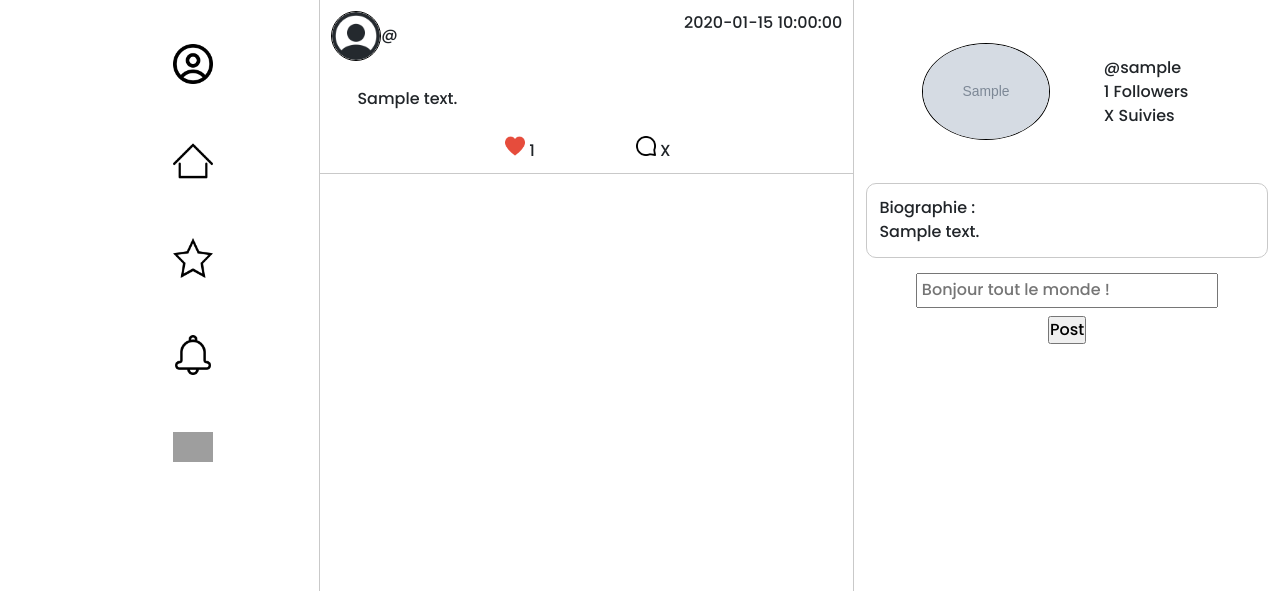
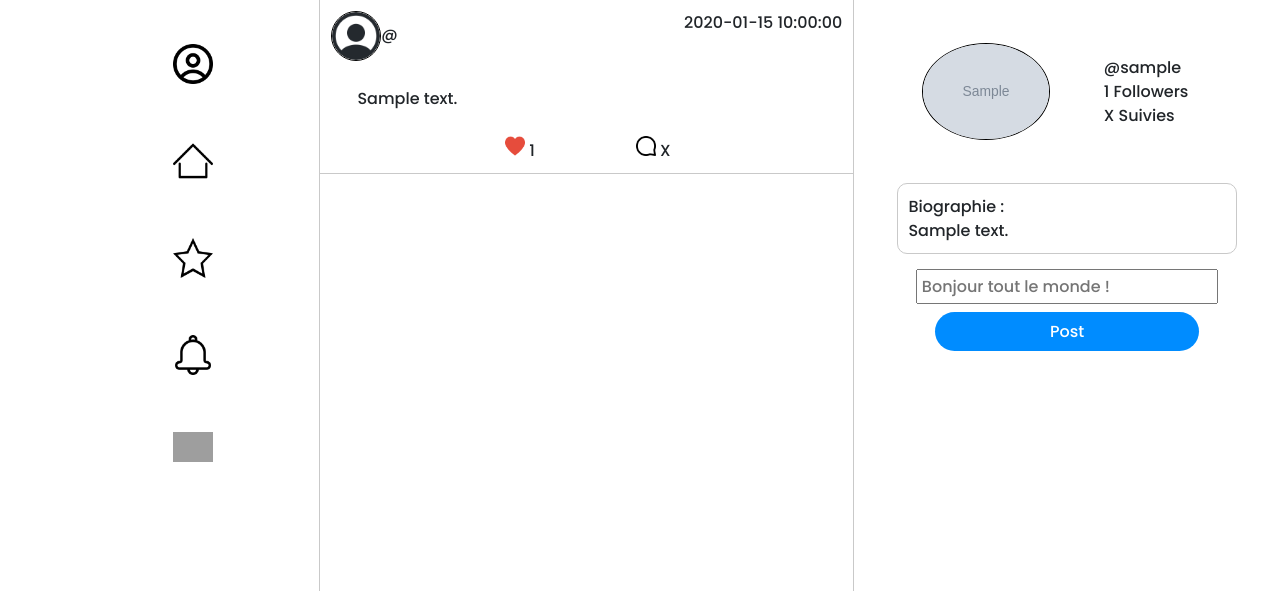
Before and after one commit to CharlesOo0/Rettiwt, a PHP site: page /home.php in a window 1280 px wide. Shown: the top 591 px of the page. Run offline with PHP 8.4, Linux system fonts and the light colour scheme; the visitor is signed in with stand-in values (Sample User, id 1); tables that the repository leaves empty or names only in its code hold one stand-in row (values such as "Sample post"); grey boxes marked "Sample" are stand-in pictures; data that the repository does not hold is empty; grey boxes are pictures that could not be loaded.

Commit message:
avancer home.css

```diff
--- a/css/home.css
+++ b/css/home.css
@@ -143,6 +143,8 @@ body {
 
 #bio {
     text-align: left;
+    margin-left: 5%;
+    margin-right: 5%;
 }
 
 #bio-text {
@@ -164,6 +166,23 @@ body {
     width: 80%;
     padding: 1%;
     margin: 2%;
+}
+
+#post-form input[type="submit"] {
+    width: 70%;
+    padding-top: 2%;
+    padding-bottom: 2%;
+    border-radius: 20px;
+    color: white;
+    border: none;
+
+    transition: background 0.3s ease-in-out; /* Add this line */
+    background: rgb(0, 140, 255);
+}
+
+#post-form input[type="submit"]:hover {
+    /* background: rgb(0, 120, 235); */
+    background: black;
 }
 
 
```
